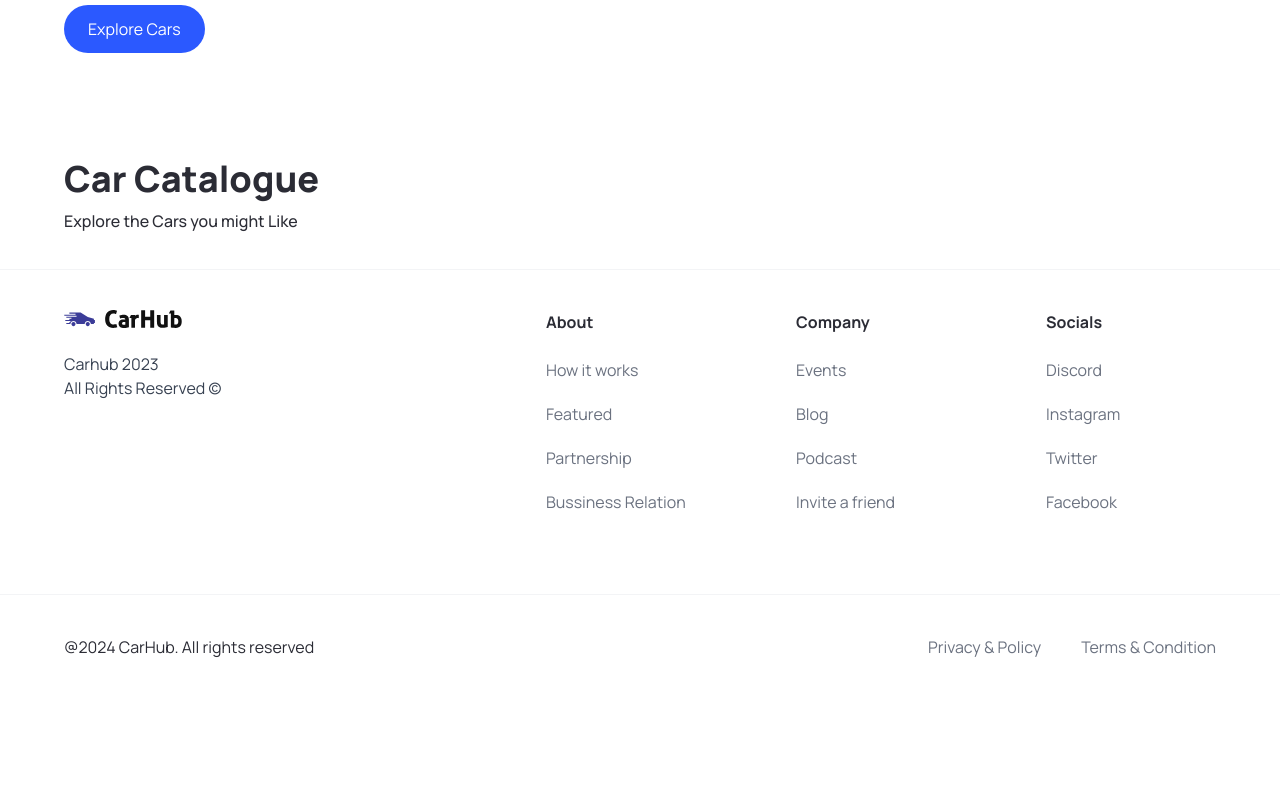
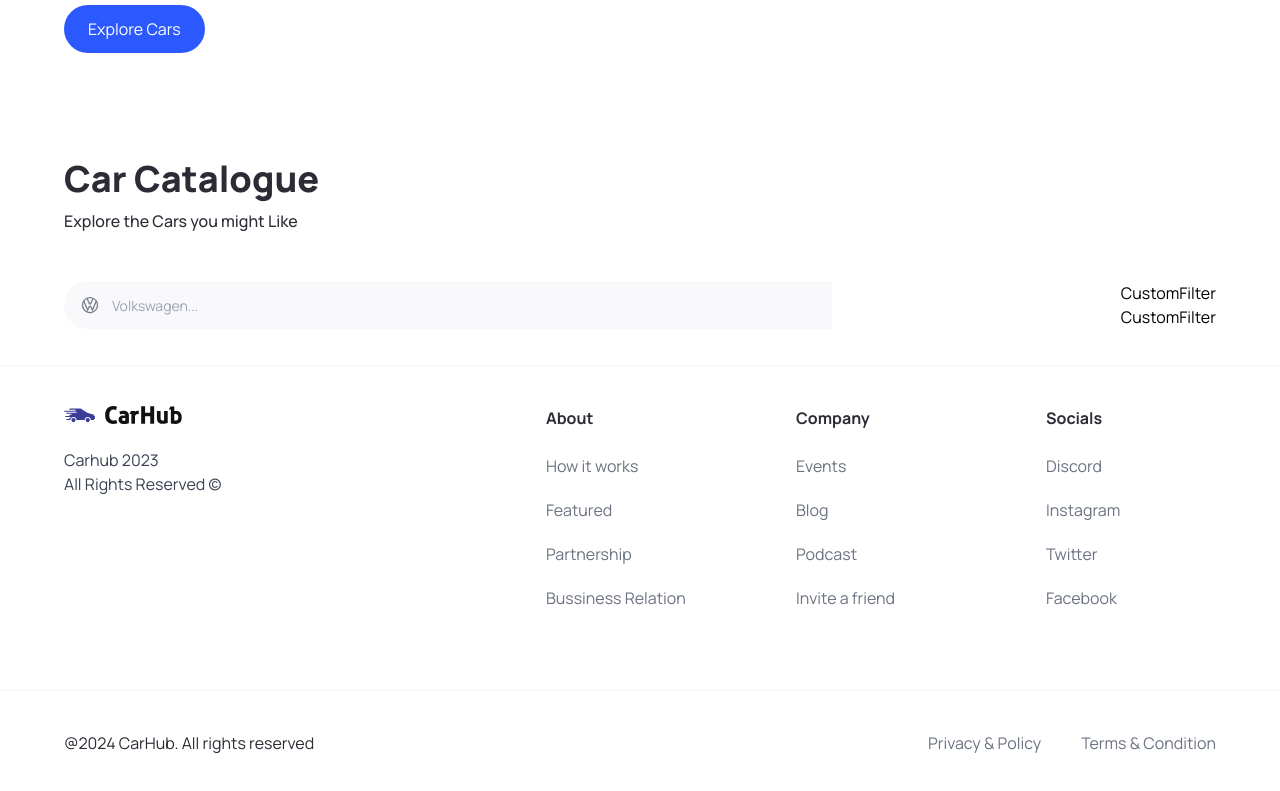
Before and after one commit to rajanpatel126/cardekho, a Next.js app: page / in a window 1280 px wide. Shown: the part 705-1496 px from the top of the page. Before the commit the page ends 1404 px from the top, so only its background shows below. Built offline with nearby package versions, Linux system fonts and the light colour scheme.

Commit message:
Headless UI search bar integrated.

```diff
--- a/app/page.tsx
+++ b/app/page.tsx
@@ -1,4 +1,4 @@
-import { Hero } from "@/components";
+import { CustomFilter, Hero, SearchBar } from "@/components";
 
 export default function Home() {
   return (
@@ -9,6 +9,16 @@
           <h1 className="font-extrabold text-4xl">Car Catalogue</h1>
           <p className="font-medium">Explore the Cars you might Like</p>
         </div>
+
+        {/* search bar */}
+        <div className="home__filters">
+          <SearchBar />
+
+          <div className="home__filters-container">
+            <CustomFilter title="fuel" />
+            <CustomFilter title="year" />
+          </div>
+        </div>
       </div>
     </main>
   );
--- /dev/null
+++ b/components/CustomFilter.tsx
@@ -0,0 +1,7 @@
+import React from "react";
+
+const CustomFilter = () => {
+  return <div>CustomFilter</div>;
+};
+
+export default CustomFilter;
--- /dev/null
+++ b/components/SearchBar.tsx
@@ -0,0 +1,23 @@
+"use client";
+
+import { useState } from "react";
+import { SearchManufacturer } from ".";
+
+const SearchBar = () => {
+  const [manuFacturer, setManuFacturer] = useState("");
+
+  const handleSearch = () => {};
+
+  return (
+    <form className="searchbar" onSubmit={handleSearch}>
+      <div className="searchbar__item">
+        <SearchManufacturer
+          manuFacturer={manuFacturer}
+          setManuFacturer={setManuFacturer}
+        />
+      </div>
+    </form>
+  );
+};
+
+export default SearchBar;
--- /dev/null
+++ b/components/SearchManufacturer.tsx
@@ -0,0 +1,111 @@
+"use client";
+import Image from "next/image";
+import { Fragment, useState } from "react";
+import { Combobox, Transition } from "@headlessui/react";
+
+import { manufacturers } from "@/constants";
+import { SearchManufacturerProps } from "@/types";
+
+const SearchManufacturer = ({
+  manuFacturer,
+  setManuFacturer,
+}: SearchManufacturerProps) => {
+  const [query, setQuery] = useState("");
+
+  const filteredManufacturers =
+    query === ""
+      ? manufacturers
+      : manufacturers.filter((item) =>
+          item
+            .toLowerCase()
+            .replace(/\s+/g, "")
+            .includes(query.toLowerCase().replace(/\s+/g, ""))
+        );
+
+  return (
+    <div className="search-manufacturer">
+      <Combobox value={manuFacturer} onChange={setManuFacturer}>
+        <div className="relative w-full">
+          {/* Button for the combobox. Click on the icon to see the complete dropdown */}
+          <Combobox.Button className="absolute top-[14px]">
+            <Image
+              src="/car-logo.svg"
+              width={20}
+              height={20}
+              className="ml-4"
+              alt="car logo"
+            />
+          </Combobox.Button>
+
+          {/* Input field for searching */}
+          <Combobox.Input
+            className="search-manufacturer__input"
+            displayValue={(item: string) => item}
+            onChange={(event) => setQuery(event.target.value)} // Update the search query when the input changes
+            placeholder="Volkswagen..."
+          />
+
+          {/* Transition for displaying the options */}
+          <Transition
+            as={Fragment} // group multiple elements without introducing an additional DOM node i.e., <></>
+            leave="transition ease-in duration-100"
+            leaveFrom="opacity-100"
+            leaveTo="opacity-0"
+            afterLeave={() => setQuery("")} // Reset the search query after the transition completes
+          >
+            <Combobox.Options
+              className="absolute mt-1 max-h-60 w-full overflow-auto rounded-md bg-white py-1 text-base shadow-lg ring-1 ring-black ring-opacity-5 focus:outline-none sm:text-sm"
+              static
+            >
+              {filteredManufacturers.length === 0 && query !== "" ? (
+                <Combobox.Option
+                  value={query}
+                  className="search-manufacturer__option"
+                >
+                  Nothing Found
+                </Combobox.Option>
+              ) : (
+                filteredManufacturers.map((item) => (
+                  <Combobox.Option
+                    key={item}
+                    className={({ active }) =>
+                      `relative search-manufacturer__option ${
+                        active ? "bg-primary-blue text-white" : "text-gray-900"
+                      }`
+                    }
+                    value={item}
+                  >
+                    {({ selected, active }) => (
+                      <>
+                        <span
+                          className={`block truncate ${
+                            selected ? "font-medium" : "font-normal"
+                          }`}
+                        >
+                          {item}
+                        </span>
+
+                        {/* Show an active blue background color if the option is selected */}
+                        {selected ? (
+                          <span
+                            className={`absolute inset-y-0 left-0 flex items-center pl-3 ${
+                              active
+                                ? "text-white"
+                                : "text-pribg-primary-purple"
+                            }`}
+                          ></span>
+                        ) : null}
+                      </>
+                    )}
+                  </Combobox.Option>
+                ))
+              )}
+            </Combobox.Options>
+          </Transition>
+        </div>
+      </Combobox>
+    </div>
+  );
+};
+
+export default SearchManufacturer;
--- a/components/index.ts
+++ b/components/index.ts
@@ -2,5 +2,16 @@
 import CustomButton from "./CustomButton";
 import Header from "./Header";
 import Footer from "./Footer";
+import SearchBar from "./SearchBar";
+import CustomFilter from "./CustomFilter";
+import SearchManufacturer from "./SearchManufacturer";
 
-export { Hero, CustomButton, Header, Footer };
+export {
+  Hero,
+  CustomButton,
+  Header,
+  Footer,
+  SearchBar,
+  CustomFilter,
+  SearchManufacturer,
+};
--- a/types/index.ts
+++ b/types/index.ts
@@ -6,3 +6,8 @@
   handleClick?: MouseEventHandler<HTMLButtonElement>;
   btnType?: "button" | "submit";
 }
+
+export interface SearchManufacturerProps {
+  manuFacturer: string;
+  setManuFacturer: (manuFacturer: string) => void;
+}
```
Also changed, not shown: package.json (+5 -4 lines), 1 other file (tests, documents, lock files or other folders).
